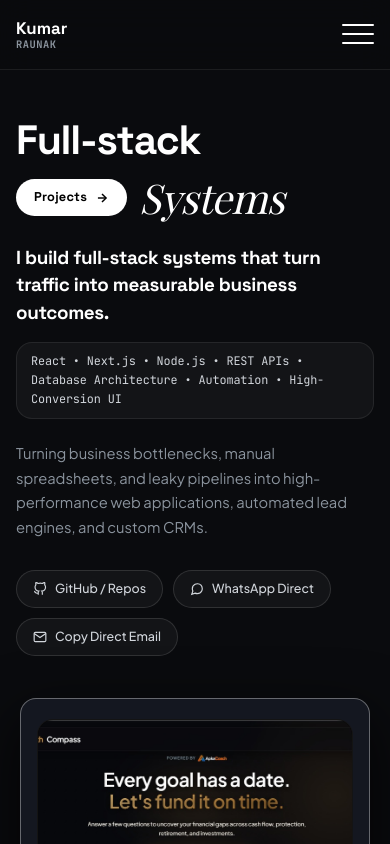
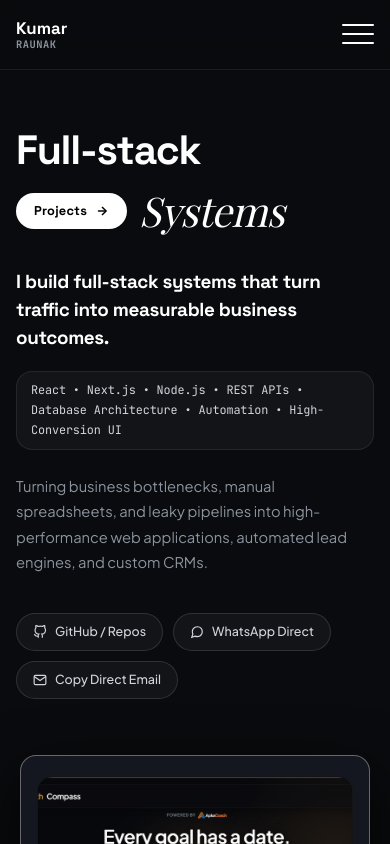
Before and after one commit to kumaruxie/kumarRaunakPortfolio, a website: page index.html in a window 390 px wide. Shown: the top 844 px of the page. Drawn offline with nearby package versions, Linux system fonts and the light colour scheme; a web font is replaced by a local one.

Commit message:
Fix mobile hero section spacing and update ApkaCoach live URL

```diff
--- a/index.html
+++ b/index.html
@@ -16,7 +16,7 @@
 
   <!-- Stylesheets (Behance Minimalist Dark Theme) -->
   <link rel="stylesheet" href="styles/main.css?v=12">
-  <link rel="stylesheet" href="styles/hero.css?v=12">
+  <link rel="stylesheet" href="styles/hero.css?v=13">
   <link rel="stylesheet" href="styles/systems.css?v=12">
   <link rel="stylesheet" href="styles/projects.css?v=12">
   <link rel="stylesheet" href="styles/contact.css?v=12">
@@ -586,7 +586,7 @@
   </div><!-- /page-wrapper-frame -->
 
   <!-- Scripts -->
-  <script src="js/projects-data.js?v=11"></script>
+  <script src="js/projects-data.js?v=12"></script>
   <script src="js/contact-form.js?v=11"></script>
   <script src="js/app.js?v=11"></script>
 </body>
--- a/js/projects-data.js
+++ b/js/projects-data.js
@@ -131,7 +131,7 @@ const portfolioProjects = [
     metricBadge: "1,500+ Enrolled & <2s Lead Sync",
     image: "assets/projects/apkacoach-vsl-funnel.jpg?v=6",
     shortDesc: "High-converting Video Sales Letter (VSL) landing ecosystem for Jagat Turkiya (15-Year Family Care Expert), engineered for emotional authority, frictionless callback capture, and zero-latency webhook routing.",
-    liveUrl: "https://lp.apkacoach.com",
+    liveUrl: "https://www.lp.apkacoach.com/",
 
     // Structured Case Study Breakdown
     problemSolved: "High-ticket coaching funnels suffer from 65%+ bounce rates when video buffering delays engagement, trust signals are buried, or emotional skepticism is left unaddressed before asking for consultation bookings.",
--- a/styles/hero.css
+++ b/styles/hero.css
@@ -480,16 +480,16 @@
    ========================================================================== */
 @media (max-width: 768px) {
   .hero-editorial-section {
-    padding: 56px 0 80px;
+    padding: 68px 0 110px;
   }
 
   .hero-giant-headline-wrap {
-    margin-bottom: 28px;
+    margin-bottom: 38px;
   }
 
   .hero-line-first {
     font-size: clamp(2.4rem, 11vw, 3.8rem);
-    line-height: 1.08;
+    line-height: 1.1;
     letter-spacing: -0.03em;
     word-break: break-word;
   }
@@ -498,7 +498,7 @@
     justify-content: flex-start;
     align-items: center;
     gap: 16px;
-    margin-top: 14px;
+    margin-top: 16px;
     flex-wrap: wrap;
   }
 
@@ -510,14 +510,14 @@
 
   .hero-line-second {
     font-size: clamp(2.4rem, 11vw, 3.8rem);
-    line-height: 1.08;
+    line-height: 1.1;
     word-break: break-word;
   }
 
   .hero-positioning-pitch {
     font-size: clamp(1.22rem, 4.5vw, 1.45rem);
-    line-height: 1.48;
-    margin: 24px 0 18px;
+    line-height: 1.5;
+    margin: 0 0 22px;
     max-width: 100%;
   }
 
@@ -526,20 +526,20 @@
     padding: 10px 18px;
     line-height: 1.65;
     border-radius: var(--radius-md);
-    margin-bottom: 26px;
+    margin-bottom: 28px;
     font-size: 0.78rem;
     max-width: 100%;
   }
 
   .hero-statement-text {
     font-size: 0.96rem;
-    line-height: 1.72;
-    margin-bottom: 36px;
+    line-height: 1.75;
+    margin-bottom: 44px;
   }
 
   .hero-social-pills-row {
     gap: 12px;
-    margin-bottom: 52px;
+    margin-bottom: 64px;
   }
 
   .social-pill-item {
@@ -557,7 +557,7 @@
 
   .spotlight-carousel-stage {
     padding: 0 4px;
-    margin-top: 24px;
+    margin-top: 32px;
   }
 
   .spotlight-card-active {
@@ -608,22 +608,22 @@
 
 @media (max-width: 480px) {
   .hero-editorial-section {
-    padding: 48px 0 68px;
+    padding: 58px 0 100px;
   }
 
   .hero-giant-headline-wrap {
-    margin-bottom: 24px;
+    margin-bottom: 34px;
   }
 
   .hero-line-first,
   .hero-line-second {
     font-size: clamp(2.2rem, 10.5vw, 2.9rem);
-    line-height: 1.1;
+    line-height: 1.12;
   }
 
   .hero-line-second-row {
     gap: 12px;
-    margin-top: 12px;
+    margin-top: 14px;
   }
 
   .hero-btn-pill-projects {
@@ -633,31 +633,35 @@
 
   .hero-positioning-pitch {
     font-size: 1.18rem;
-    line-height: 1.45;
-    margin: 20px 0 16px;
+    line-height: 1.48;
+    margin: 0 0 20px;
   }
 
   .hero-stack-highlight {
     padding: 9px 14px;
     font-size: 0.74rem;
-    line-height: 1.6;
-    margin-bottom: 22px;
+    line-height: 1.65;
+    margin-bottom: 24px;
   }
 
   .hero-statement-text {
     font-size: 0.92rem;
-    line-height: 1.68;
-    margin-bottom: 30px;
+    line-height: 1.72;
+    margin-bottom: 38px;
   }
 
   .hero-social-pills-row {
     gap: 10px;
-    margin-bottom: 42px;
+    margin-bottom: 56px;
   }
 
   .social-pill-item {
     padding: 8px 16px;
     font-size: 0.78rem;
+  }
+
+  .spotlight-carousel-stage {
+    margin-top: 28px;
   }
 
   .spotlight-card-active {
```
